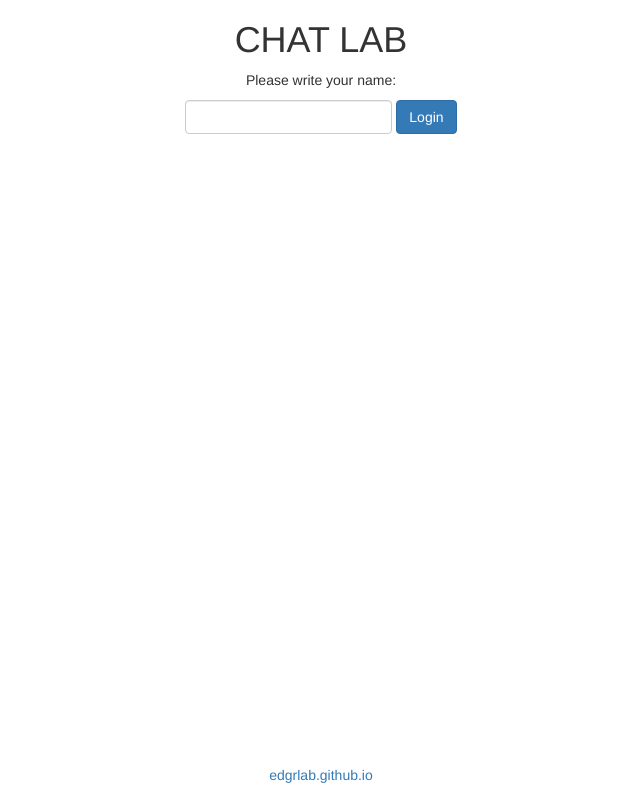
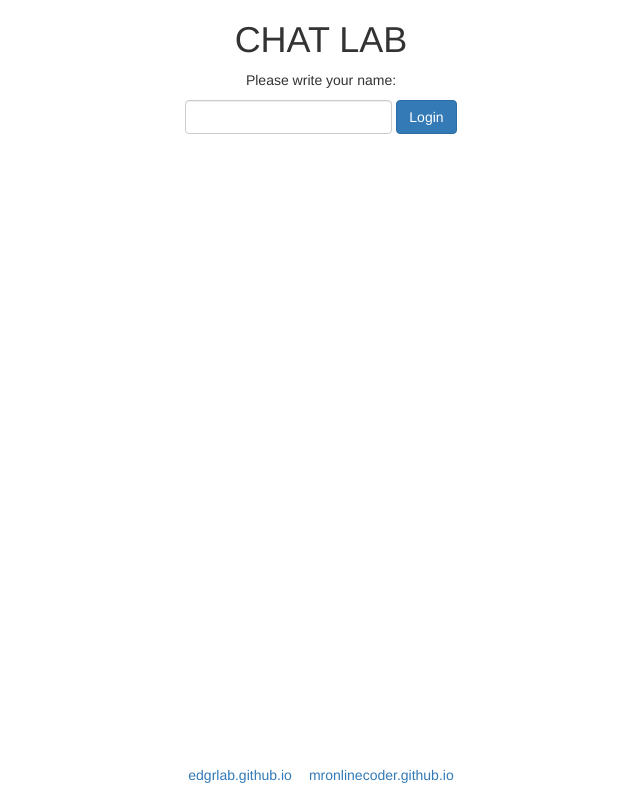
Before and after one commit to grabchaked/chat, a website: page public/index.html in a window 1280 px wide. Shown: the whole page, without its empty margins (319-959 px from the left). Drawn offline with nearby package versions, Linux system fonts and the light colour scheme.

```diff
--- a/public/index.html
+++ b/public/index.html
@@ -43,7 +43,7 @@
         </center>
     </div>
     <span id="link">
-<p align="center" id="footer"><a href='http://edgrlab.github.io'>edgrlab.github.io</a></p>
+<p align="center" id="footer"><a href='http://edgrlab.github.io'>edgrlab.github.io</a> & <a href='http://mronlinecoder.github.io'>mronlinecoder.github.io</a></p>
 </span>
     <script src="https://cdn.socket.io/socket.io-1.4.5.js"></script>
     <script src='sul.js'></script>
```
